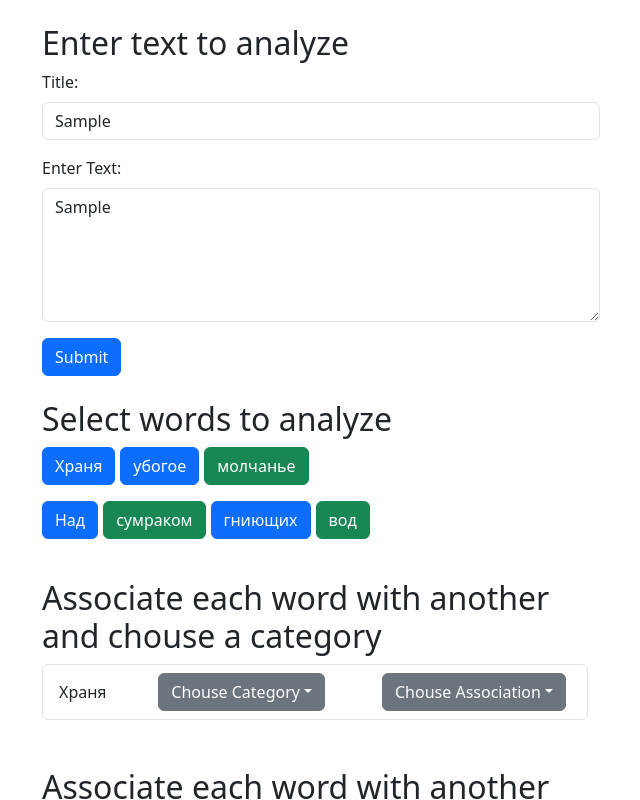
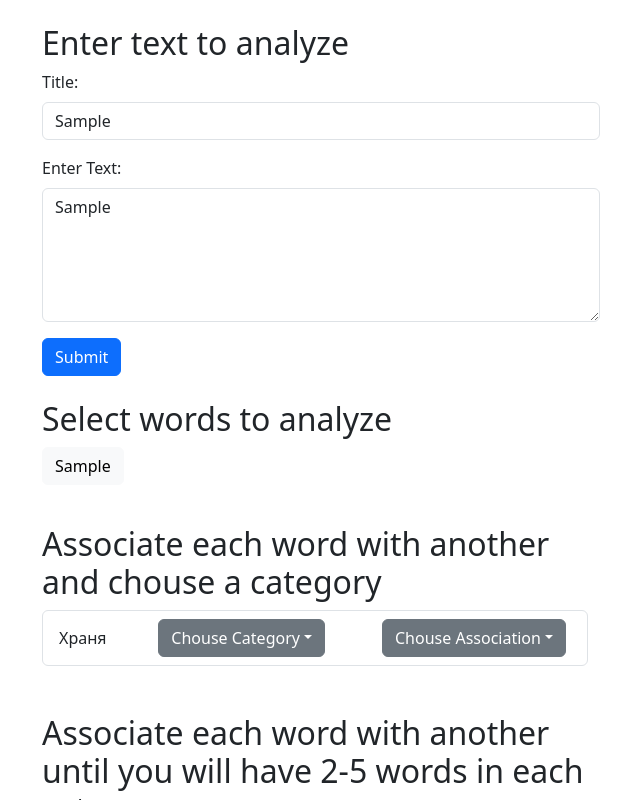
Before and after one commit to atagaew/img-approximation, a React (Create React App) app in the folder client-app/: page / in a window 1280 px wide. Both pictures are taken after typing "Sample", "Sample" into the empty fields and a click on the button "Submit". Shown: the top 800 px of the page, without its empty margins (40-680 px from the left). Built offline with nearby package versions, Linux system fonts and the light colour scheme.

Commit message:
Added logic to show words   in order to let user to select them for analysis

```diff
--- a/client-app/src/components/WordsSelector.tsx
+++ b/client-app/src/components/WordsSelector.tsx
@@ -1,28 +1,49 @@
-export default function WordsSelector() {
+import { Word } from "../interfaces/Word";
+
+interface WordsSelectorProps {
+    initialWordsToSelect: Word[];
+}
+
+const WordsSelector: React.FC<WordsSelectorProps> = ({ initialWordsToSelect }) => {
+    const groupWordsByLine = (words: Word[]) => {
+        return words.reduce((groupedWords, word) => {
+            const lineNumber = word.lineNumber;
+            if (!groupedWords[lineNumber]) {
+                groupedWords[lineNumber] = [];
+            }
+            groupedWords[lineNumber].push(word);
+            return groupedWords;
+        }, {} as Record<number, Word[]>);
+    };
+
+    const wordsGrouped = groupWordsByLine(initialWordsToSelect);
     return (
         <div className="container mt-4">
             <div className="row">
                 <section>
                     <h2>Select words to analyze</h2>
-
-
                     <div className="col-md-6 text-left">
-              <p>
-                <button type="button" className="btn btn-primary">Храня</button>
-                <button type="button" className="btn btn-primary">убогое</button>
-                <button type="button" className="btn btn-success">молчанье</button>
+                        {Object.keys(wordsGrouped).map((lineNumberString) => {
+                            const lineNumber = parseInt(lineNumberString, 10);
+                            return (
+                                <p key={lineNumber}>
+                                    {wordsGrouped[lineNumber].map((word) => (
+                                        <button
+                                            key={word.value}
+                                            type="button"
+                                            className="btn btn-light"
+                                        >
+                                            {word.value}
+                                        </button>
+                                    ))}
                                 </p>
-              <p>
-                <button type="button" className="btn btn-primary">Над</button>
-                <button type="button" className="btn btn-success">сумраком</button>
-                <button type="button" className="btn btn-primary">гниющих</button>
-                <button type="button" className="btn btn-success">вод</button>
-              </p>
-              <p>
-              </p>
+                            );
+                        })}
                     </div>
                 </section>
             </div>
         </div>
     )
 }
+
+export default WordsSelector;
--- a/client-app/src/pages/Home.tsx
+++ b/client-app/src/pages/Home.tsx
@@ -5,22 +5,24 @@ import WordsInitialAssociation from "../components/WordsInitialAssociation";
 import WordsSelector from "../components/WordsSelector";
 import FinalCrossWordsAssociation from "../components/FinalCrossWordsAssociation";
 import { WordAnalysis } from "../interfaces/WordAnalysis";
+import { useState } from 'react';
 
 export default function Home() {
-    const onStartAnalysis = (data: WordAnalysis) => {
-        // Handle the analysis logic here
-        console.log('Analysis started with data:', data);
-      };
-
-      const initialValues: WordAnalysis = {
+    const [analysis, setAnalysis] = useState<WordAnalysis>({
         title: '',
         text: '',
         words: []
-    };
+    })
+    const onStartAnalysis = (analysis: WordAnalysis) => {
+        // Handle the analysis logic here
+        console.log('Analysis started with data:', analysis);
+        setAnalysis(analysis);
+      };
+
     return (
         <>
-          <TextInput  onStartAnalysis={onStartAnalysis} initialAnalysisData={initialValues}/>
-          <WordsSelector />
+          <TextInput  onStartAnalysis={onStartAnalysis} initialAnalysisData={analysis}/>
+          <WordsSelector initialWordsToSelect={analysis.words}/>
           <WordsInitialAssociation />
           <WordsAssociation />
           <CrossWordsAssociation />
```
Lines whose indentation alone changed are shown as unchanged.
